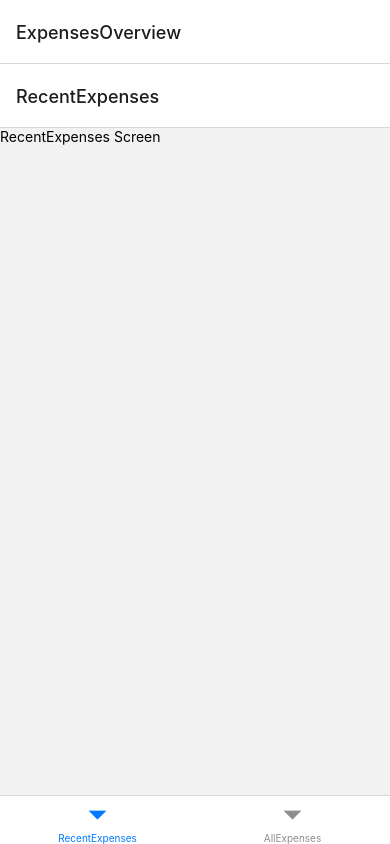
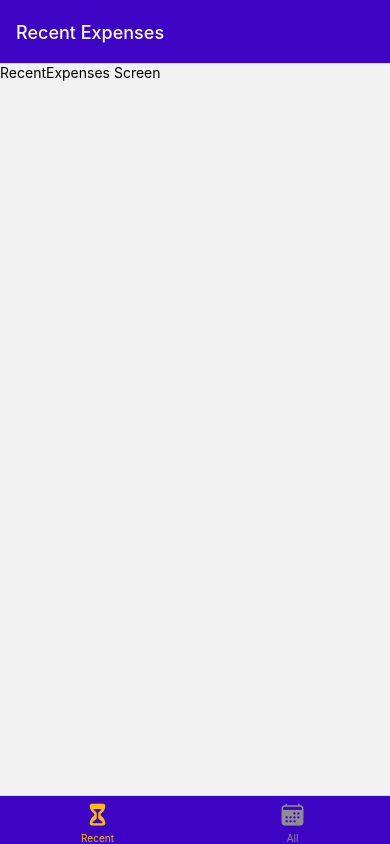
Before and after one commit to kubaslawski/expense-tracker-app, a React Native app: screen / in a window 390 px wide. Built offline with nearby package versions, Linux system fonts and the light colour scheme.

Commit message:
3. Navigation options.

```diff
--- a/App.js
+++ b/App.js
@@ -2,19 +2,49 @@
 import { NavigationContainer } from '@react-navigation/native';
 import { createNativeStackNavigator } from '@react-navigation/native-stack';
 import { createBottomTabNavigator } from '@react-navigation/bottom-tabs';
+import { Ionicons } from '@expo/vector-icons';
 // screens
 import AllExpenses from './screens/AllExpenses';
 import ManageExpense from './screens/ManageExpense';
 import RecentExpenses from './screens/RecentExpenses';
+// styles
+import { globalStyles } from './constants/styles';
 
 const Stack = createNativeStackNavigator();
 const BottomTabs = createBottomTabNavigator();
 
 const ExpensesOverview = () => {
     return (
-        <BottomTabs.Navigator>
-            <BottomTabs.Screen name="RecentExpenses" component={RecentExpenses} />
-            <BottomTabs.Screen name="AllExpenses" component={AllExpenses} />
+        <BottomTabs.Navigator
+            screenOptions={{
+                headerStyle: {
+                    backgroundColor: globalStyles.colors.primary500
+                },
+                headerTintColor: "white",
+                tabBarStyle: {
+                    backgroundColor: globalStyles.colors.primary500,
+                },
+                tabBarActiveTintColor: globalStyles.colors.accent500,
+            }}
+        >
+            <BottomTabs.Screen
+                name="RecentExpenses"
+                component={RecentExpenses}
+                options={{
+                    title: "Recent Expenses",
+                    tabBarLabel: "Recent",
+                    tabBarIcon: ({ color, size }) => <Ionicons name="hourglass" color={color} size={size} />
+                }}
+            />
+            <BottomTabs.Screen
+                name="AllExpenses"
+                component={AllExpenses}
+                options={{
+                    title: "All Expenses",
+                    tabBarLabel: "All",
+                    tabBarIcon: ({ color, size }) => <Ionicons name="calendar" color={color} size={size} />
+                }}
+            />
         </BottomTabs.Navigator>
     )
 }
@@ -25,7 +55,11 @@
             <StatusBar style="auto" />
             <NavigationContainer>
                 <Stack.Navigator>
-                    <Stack.Screen name="ExpensesOverview" component={ExpensesOverview} />
+                    <Stack.Screen
+                        name="ExpensesOverview"
+                        component={ExpensesOverview}
+                        options={{ headerShown: false }}
+                    />
                     <Stack.Screen name="ManageExpense" component={ManageExpense} />
                 </Stack.Navigator>
             </NavigationContainer>
--- /dev/null
+++ b/constants/styles.js
@@ -0,0 +1,16 @@
+export const globalStyles = {
+    colors: {
+        primary50: '#e4d9fd',
+        primary100: '#c6affc',
+        primary200: '#a281f0',
+        primary400: '#5721d4',
+        primary500: '#3e04c3',
+        primary700: '#2d0689',
+        primary800: '#200364',
+        accent500: '#f7bc0c',
+        error50: '#fcc4e4',
+        error500: '#9b095c',
+        grey500: '#39324a',
+        grey700: '#221c30',
+    },
+};
--- a/package.json
+++ b/package.json
@@ -9,6 +9,7 @@
     "web": "expo start --web"
   },
   "dependencies": {
+    "@expo/vector-icons": "^13.0.0",
     "@react-navigation/bottom-tabs": "^6.3.2",
     "@react-navigation/native": "^6.0.11",
     "@react-navigation/native-stack": "^6.7.0",
```
Also changed, not shown: 1 other file (tests, documents, lock files or other folders).
